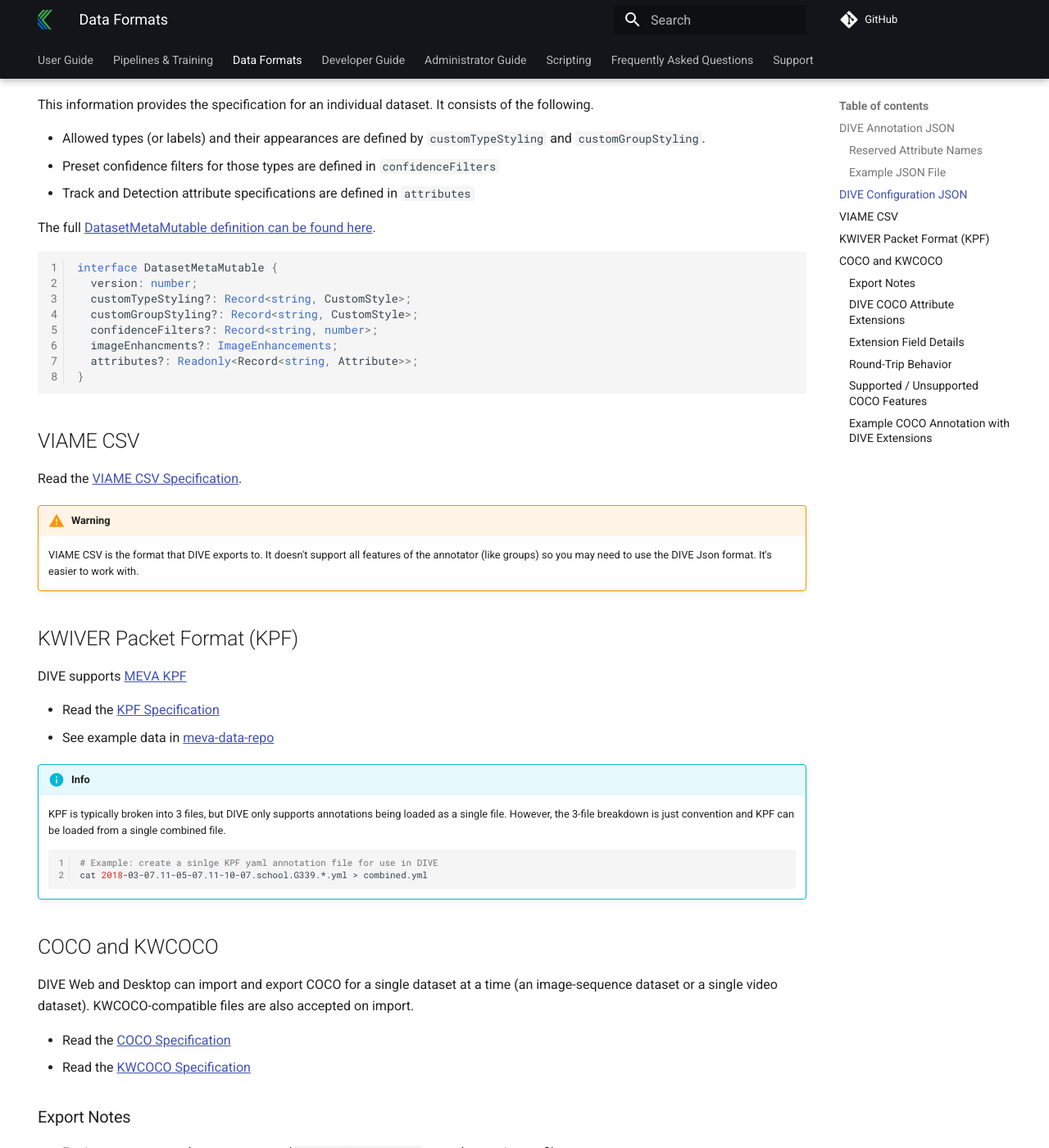
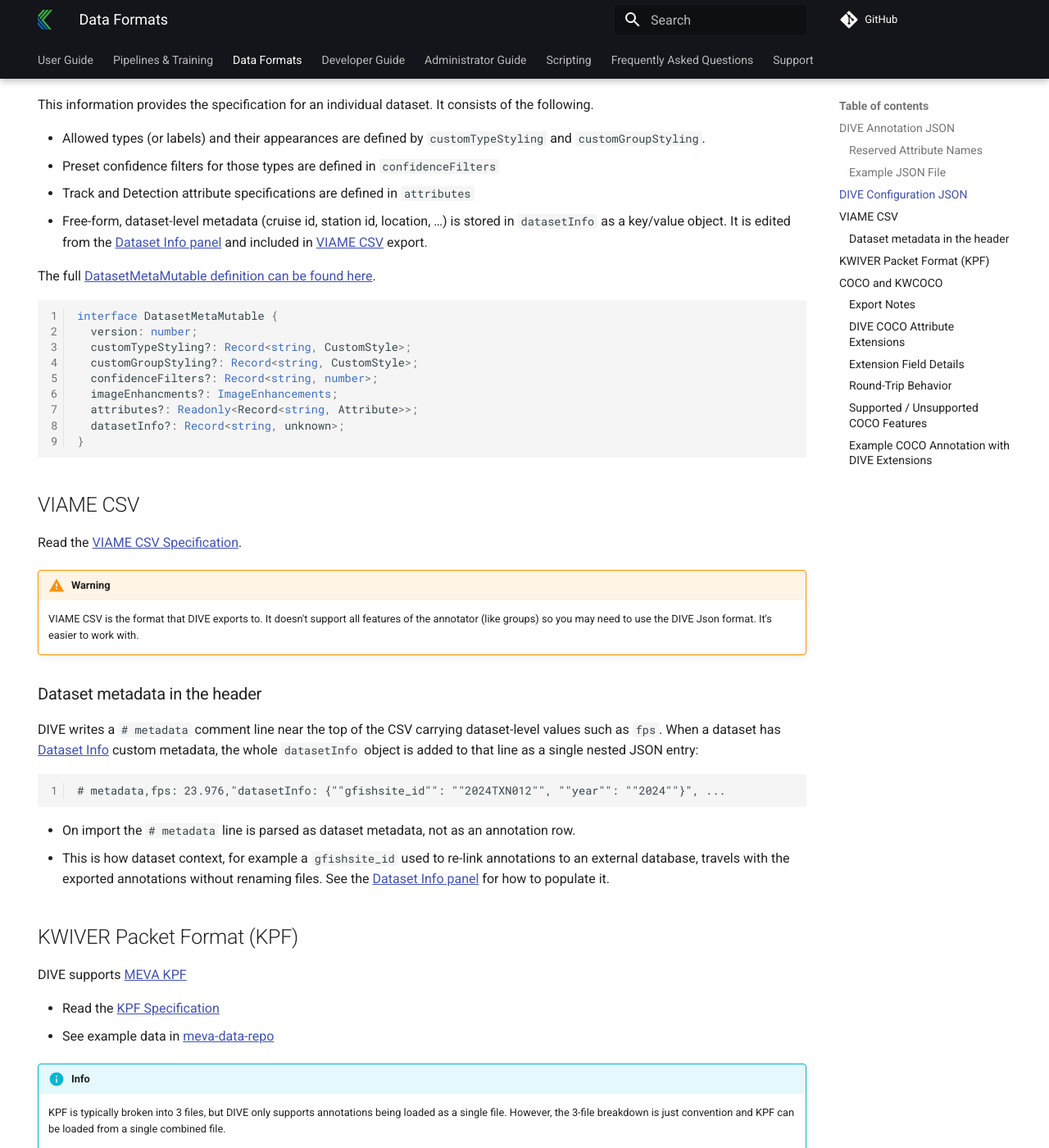
Before and after one commit to Kitware/dive, an MkDocs documentation site: the page built from docs/DataFormats.md, in a window 1280 px wide and 1400 px high, scrolled down 3392 px. Shown: the whole window at 82% size. Built offline with MkDocs 1.6.1 and Material for MkDocs 9.7.7, drawn with Linux system fonts in a browser that asks for light colours; comment, search, counter and statistics services are not loaded.

Commit message:
Add Dataset Info panel documentation
- New docs/UI-DatasetInfo.md: panel overview, the datasetInfo folder
  metadata key, the three ways to populate it (panel, pipeline stamp at
  upload, post-hoc script), and CSV export passthrough.
- DataFormats.md: document datasetInfo on DatasetMetaMutable and its
  emission on the VIAME CSV # metadata header line.
- Link the new page from the Context sidebar list, the UI overview, and
  the mkdocs nav.

````diff
--- a/docs/DataFormats.md
+++ b/docs/DataFormats.md
@@ -162,6 +162,7 @@ This information provides the specification for an individual dataset.  It consi
 * Allowed types (or labels) and their appearances are defined by `customTypeStyling` and `customGroupStyling`.
 * Preset confidence filters for those types are defined in `confidenceFilters`
 * Track and Detection attribute specifications are defined in `attributes`
+* Free-form, dataset-level metadata (cruise id, station id, location, …) is stored in `datasetInfo` as a key/value object. It is edited from the [Dataset Info panel](UI-DatasetInfo.md) and included in [VIAME CSV](#viame-csv) export.
 
 The full [DatasetMetaMutable definition can be found here](https://github.com/Kitware/dive/blob/main/client/dive-common/apispec.ts).
 
@@ -173,6 +174,7 @@ interface DatasetMetaMutable {
   confidenceFilters?: Record<string, number>;
   imageEnhancments?: ImageEnhancements;
   attributes?: Readonly<Record<string, Attribute>>;
+  datasetInfo?: Record<string, unknown>;
 }
 ```
 
@@ -182,6 +184,22 @@ Read the [VIAME CSV Specification](https://viame.readthedocs.io/en/latest/sectio
 
 !!! warning
     VIAME CSV is the format that DIVE exports to.  It doesn't support all features of the annotator (like groups) so you may need to use the DIVE Json format.  It's easier to work with.
+
+### Dataset metadata in the header
+
+DIVE writes a `# metadata` comment line near the top of the CSV carrying dataset-level
+values such as `fps`. When a dataset has [Dataset Info](UI-DatasetInfo.md) custom
+metadata, the whole `datasetInfo` object is added to that line as a single nested JSON
+entry:
+
+```
+# metadata,fps: 23.976,"datasetInfo: {""gfishsite_id"": ""2024TXN012"", ""year"": ""2024""}", ...
+```
+
+* On import the `# metadata` line is parsed as dataset metadata, not as an annotation row.
+* This is how dataset context, for example a `gfishsite_id` used to re-link
+  annotations to an external database, travels with the exported annotations without
+  renaming files. See the [Dataset Info panel](UI-DatasetInfo.md) for how to populate it.
 
 ## KWIVER Packet Format (KPF)
 
--- a/mkdocs.yml
+++ b/mkdocs.yml
@@ -68,6 +68,7 @@ nav:
         - Attributes Details: UI-AttributeDetails.md
         - Attribute Track Filtering: UI-AttributeTrackFiltering.md
       - Group Manager: UI-Group-Manager.md
+      - Dataset Info: UI-DatasetInfo.md
       - Annotation Sets: Annotation-Sets.md
     - Keyboard Shortcut Reference: Mouse-Keyboard-Shortcuts.md
     - Advanced features:
````
Also changed, not shown: docs/Annotation-User-Interface-Overview.md (+1 -0 lines), docs/UI-DatasetInfo.md (added, +55 -0 lines), docs/UI-Navigation-Editing-Bar.md (+1 -1 lines), docs/images/General/DatasetInfo.png (added).
